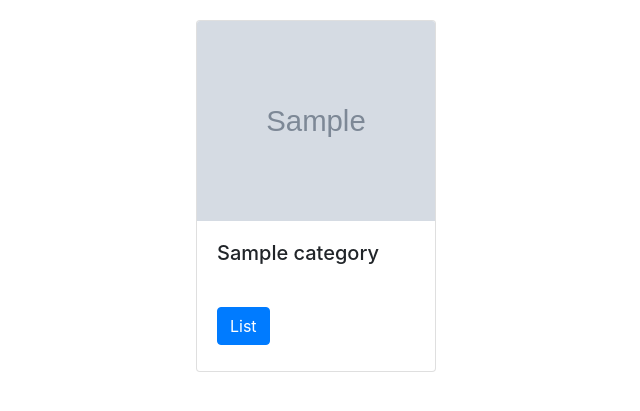
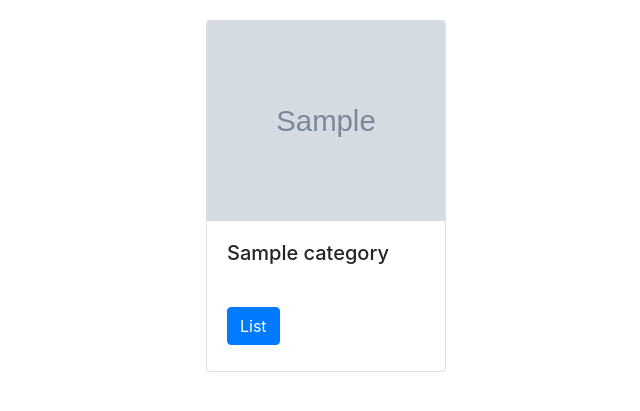
Before and after one commit to jayronsanchez/website_project, a Django app: page /inventory/list_category/ in a window 1280 px wide. Shown: the part 56-467 px from the top of the page, without its empty margins (314-954 px from the left). Run offline with Django 3.2, Linux system fonts and the light colour scheme; tables that the repository leaves empty hold one stand-in row (values such as "Sample post"); grey boxes marked "Sample" are stand-in pictures; some libraries are stand-ins or nearby versions.

Commit message:
committed minor adjustments in ui/ux

```diff
--- a/funkoSite/static/css/main.css
+++ b/funkoSite/static/css/main.css
@@ -1,8 +1,3 @@
-.card-buffer {
-  margin-bottom:20px;
-  margin-right:20px;
-}
-
 .flex-box-center {
     height: 100%;
     margin-top:20px;
--- a/funkoSite/templates/base.html
+++ b/funkoSite/templates/base.html
@@ -63,7 +63,6 @@
             </div>
             {% block systemtailoring %}
             {% endblock %}
-
         </div>
         <script src="{% static 'js/modal.js' %}"></script>
         <script src="https://code.jquery.com/jquery-3.3.1.slim.min.js" integrity="sha384-q8i/X+965DzO0rT7abK41JStQIAqVgRVzpbzo5smXKp4YfRvH+8abtTE1Pi6jizo" crossorigin="anonymous"></script>
--- a/funkoSite/templates/inventory/category/category_list.html
+++ b/funkoSite/templates/inventory/category/category_list.html
@@ -4,7 +4,7 @@
 {% block content %}
     <div class="row">
         {% for category in category_list %}
-        <div class="card-buffer">
+        <div>
             {% include 'inventory/category/category_card.html' with image=category.category_image.url title=category.category_name %}
         </div>
         {% empty %}
--- a/funkoSite/templates/users/signup.html
+++ b/funkoSite/templates/users/signup.html
@@ -2,10 +2,12 @@
 {% extends "base.html" %}
 {% block title %}Sign Up{% endblock %}
 {% block content %}
+    <div>
         <h1>Sign-Up</h1>
         <form method="POST">
                 {% csrf_token %}
                 {{form.as_p}}
                 <input type="submit" value="Sign Up">
         </form>
+    </div>
 {% endblock %}
```
Lines whose indentation alone changed are shown as unchanged.
